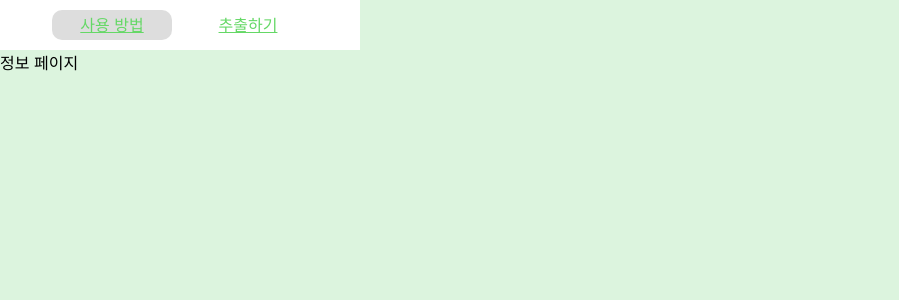
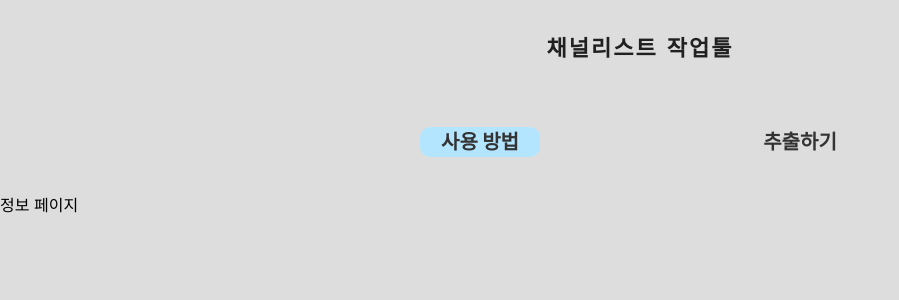
Before and after one commit to Dojinkyung/youtube_channel_list_react, a React (Create React App) app: page / in a window 1280 px wide. Shown: the top 300 px of the page, without its empty margins (0-899 px from the left). Built offline with nearby package versions, Linux system fonts and the light colour scheme.

Commit message:
feat:타이틀 추가 및 css 수정

```diff
--- a/src/app.module.scss
+++ b/src/app.module.scss
@@ -3,5 +3,5 @@
 .app {
   height: 100vh;
   width: 100vw;
-  background-color: colors.$BACKGROUND_COLOR;
+  background-color: colors.$GRAYD;
 }
--- /dev/null
+++ b/src/component/Title.tsx
@@ -0,0 +1,6 @@
+import styles from "./title.module.scss";
+
+const Title = () => {
+  return <h1 className={styles.title}>채널리스트 작업툴</h1>;
+};
+export default Title;
--- a/src/component/tabBar.module.scss
+++ b/src/component/tabBar.module.scss
@@ -1,25 +1,30 @@
 @use "/src/styles/mixins/flexbox";
 @use "/src/styles/constants/colors";
-
+.page {
+  @include flexbox.flexbox(center, center);
+  flex-direction: column;
   .nav {
     @include flexbox.flexbox(center, center);
     flex-direction: row;
-  width: 360px;
-  height: 50px;
-  background-color: colors.$WHITE;
+    width: 100vw;
+    height: 100px;
+    background-color: colors.$GRAYD;
 
     .navBtn {
       @include flexbox.flexbox(center, center);
       width: 120px;
       height: 30px;
-    margin: 8px;
-    font-size: 16px;
+      margin: 0px 100px 0px 100px;
+      font-size: 20px;
+      font-weight: 800;
       line-height: 19px;
-    color: colors.$SOSO;
+      color: colors.$GRAY3;
+      text-decoration-line: none;
 
       &.isActive {
-      background: colors.$GRAYD;
+        background: colors.$MAINCOLOR;
         border-radius: 10px;
       }
     }
   }
+}
--- a/src/component/tabBar.tsx
+++ b/src/component/tabBar.tsx
@@ -1,10 +1,13 @@
 import { NavLink } from "react-router-dom";
 import styles from "./tabBar.module.scss";
 import classNames from "classnames";
+import Title from "./Title";
 
 const cx = classNames.bind(styles);
 const TabBar = () => {
   return (
+    <div className={styles.page}>
+      <Title />
       <div className={styles.nav}>
         <NavLink
           className={({ isActive }) =>
@@ -23,6 +26,7 @@ const TabBar = () => {
           추출하기
         </NavLink>
       </div>
+    </div>
   );
 };
 export default TabBar;
--- /dev/null
+++ b/src/component/title.module.scss
@@ -0,0 +1,13 @@
+h1 {
+  position: relative;
+  padding: 30px;
+  margin: 0;
+  font-family: "Raleway", sans-serif;
+  text-align: center;
+  font-size: 22px;
+  font-weight: 700;
+  color: #202020;
+  text-transform: uppercase;
+  word-spacing: 1px;
+  letter-spacing: 2px;
+}
--- a/src/styles/constants/_colors.scss
+++ b/src/styles/constants/_colors.scss
@@ -19,9 +19,4 @@ $INDIGO: #5856d6;
 $PURPLE: #af52de;
 $PINK: #ff2d55;
 
-$APP_BACKGROUND_COLOR: #f0f7f1;
-$BACKGROUND_COLOR: #dcf4de;
-$GOOD: #3e82ef;
-$SOSO: #65d866;
-$BAD: #fc8f08;
-$VERYBAD: #f03d3d;
+$MAINCOLOR: #b4e5ff;
```
Lines whose indentation alone changed are shown as unchanged.
